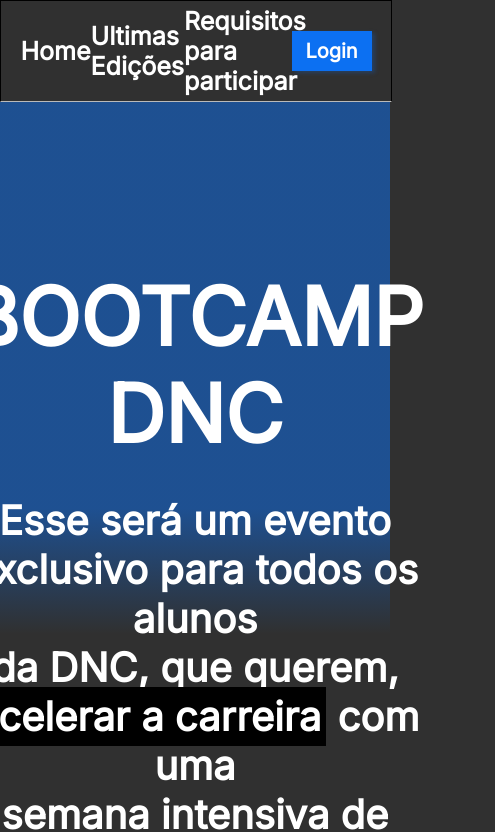
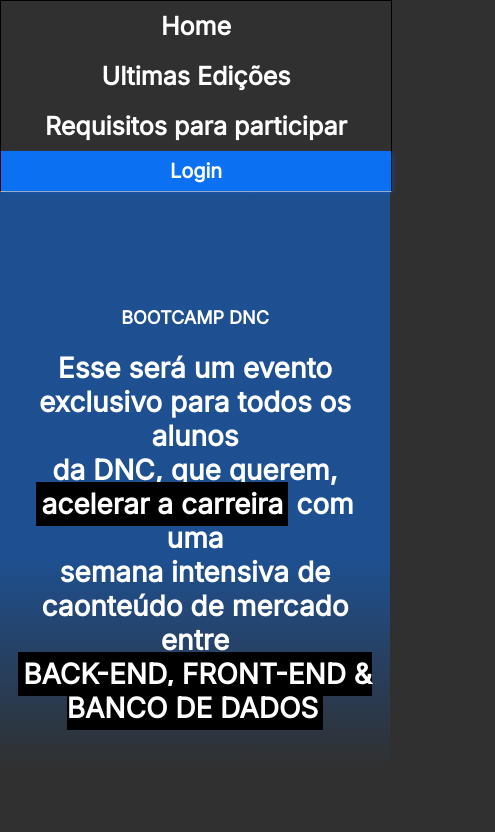
Before and after one commit to BrDio20/bootcamp-dnc, a plain HTML site: page index.html in a window 390 px wide. Shown: the top 832 px of the page, 495 px wide, since content can reach past the window. Drawn offline with Linux system fonts and the light colour scheme.

Commit message:
Adicionando media query para mobile

```diff
--- a/style.css
+++ b/style.css
@@ -11,9 +11,8 @@
         margin: 0;
         padding: 0;
 
-        background: linear-gradient(180deg, rgba(12, 112, 242, 0.5) 19.91%, rgba(12, 112, 242, 0)24.84%), #303030;
+        background: linear-gradient(180deg, rgba(12, 112, 242, 0.5) 25.91%, rgba(12, 112, 242, 0)35.84%), #303030;
 
-        /* background: linear-gradient(180deg, rgba(12, 112, 242, 0.5) 25.91%, rgba(12, 112, 242, 0)43.84%), #303030; */
         background-repeat: no-repeat;
 
     }
@@ -249,3 +248,55 @@
             footer .row2{
                 color: var(--cinza-hover);
             }
+
+/* Extra small devices (phones, 600px and down) */
+@media only screen and (max-width: 600px) {
+    /* Menu */
+    #main{
+        flex-direction: column;
+        height: auto;
+    }
+
+    #menu{
+        flex-direction: column;
+        width: 100%;
+        margin: 0;
+    }
+
+    #menu a{
+        height: 50px;
+        display: flex ;
+        align-items: center;
+    }
+
+    #main button {
+        width: 100%;
+        margin: 0;
+    }
+
+    /* Sections */
+
+    section h1{
+        font-size: 18px;
+    }
+
+    section h2{
+        font-size: 28px;
+        padding-right: 15px;
+        padding-left: 15px;
+    }
+
+    form{
+        width: 95%;
+        font-size: 20px;
+    }
+    .checkbox-itens label{
+        font-size: 15px;
+    }
+
+    /* footer */
+
+    footer{
+        width: 95%;
+    }
+}
```
